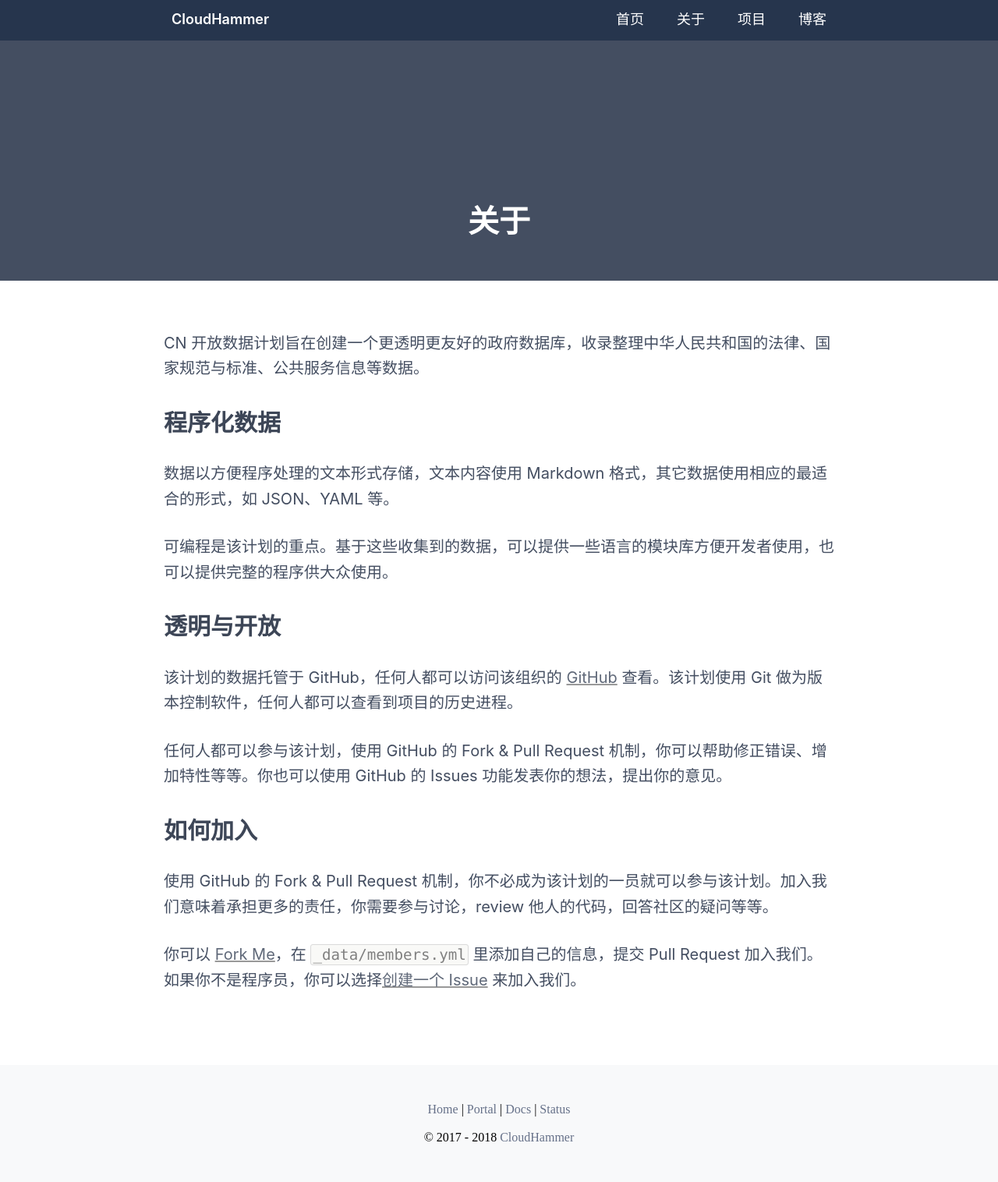
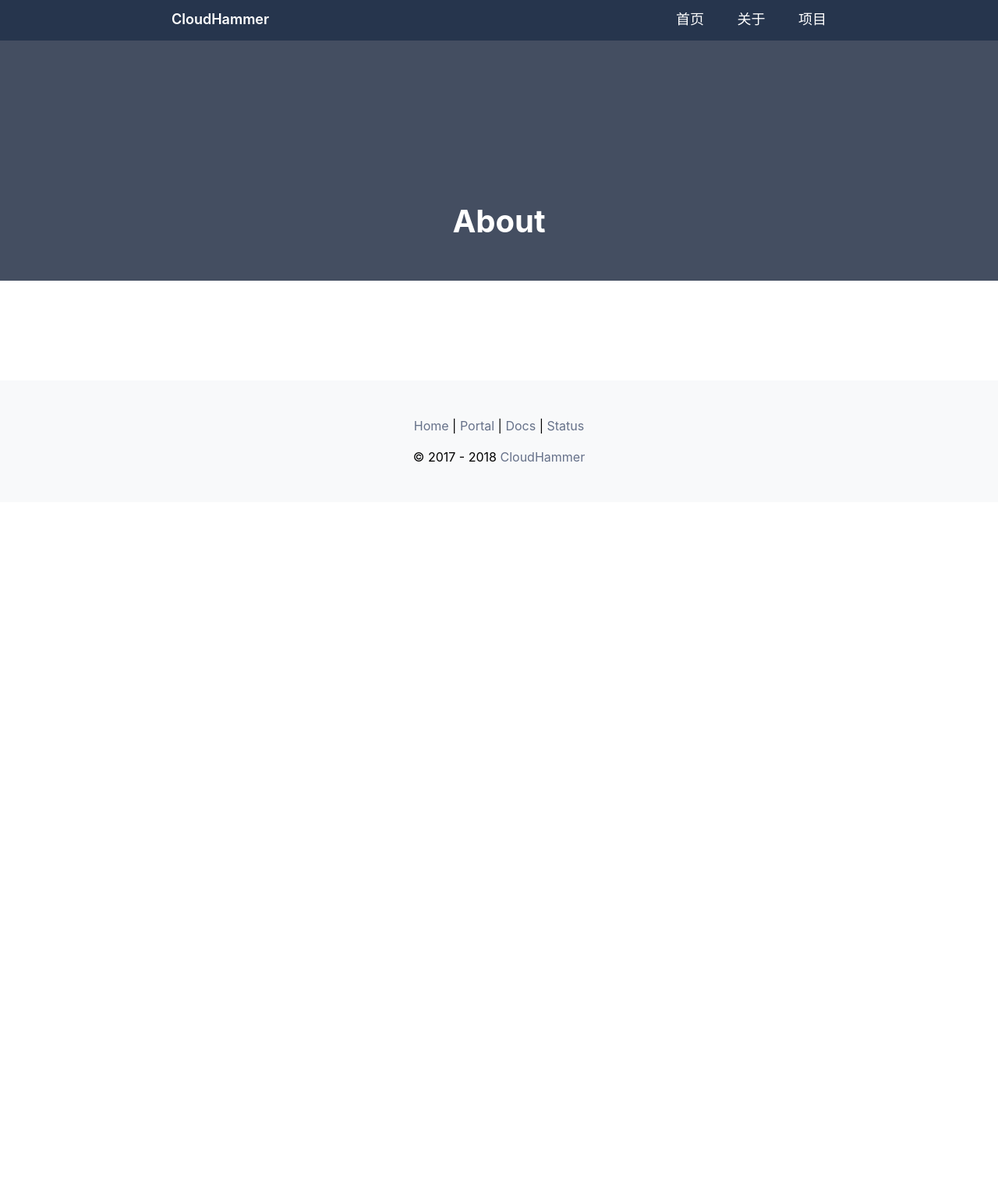
Before and after one commit to nanqinlang-fork-web-blogs/CloudHammer.github.io, a Jekyll site: the page built from about/index.md, in a window 1280 px wide. Shown: the whole page at 78% size. Built offline with Jekyll 4.4.1, drawn with Linux system fonts in a browser that asks for light colours; after the commit the page ends 900 px from its top, so only the background shows below that.

Commit message:
Update index & nav

```diff
--- a/_config.yml
+++ b/_config.yml
@@ -14,5 +14,3 @@ nav:
     link: "/about/"
   - title: 项目
     link: "#"
-  - title: 博客
-    link: "#"
--- a/_layouts/home.html
+++ b/_layouts/home.html
@@ -11,7 +11,7 @@
         {% include header.html %}
         <div class="header-content">
             <div class="container yue">
-                <h1>CloudHammer Open Source Project</h1>
+                <h2>CloudHammer Open Source</h2>
             </div>
             <div class="container">
                 <br>
--- a/about/index.md
+++ b/about/index.md
@@ -1,24 +1,4 @@
 ---
 layout: post
-title: 关于
+title: About
 ---
-
-CN 开放数据计划旨在创建一个更透明更友好的政府数据库，收录整理中华人民共和国的法律、国家规范与标准、公共服务信息等数据。
-
-## 程序化数据
-
-数据以方便程序处理的文本形式存储，文本内容使用 Markdown 格式，其它数据使用相应的最适合的形式，如 JSON、YAML 等。
-
-可编程是该计划的重点。基于这些收集到的数据，可以提供一些语言的模块库方便开发者使用，也可以提供完整的程序供大众使用。
-
-## 透明与开放
-
-该计划的数据托管于 GitHub，任何人都可以访问该组织的 [GitHub](https://github.com/cn) 查看。该计划使用 Git 做为版本控制软件，任何人都可以查看到项目的历史进程。
-
-任何人都可以参与该计划，使用 GitHub 的 Fork & Pull Request 机制，你可以帮助修正错误、增加特性等等。你也可以使用 GitHub 的 Issues 功能发表你的想法，提出你的意见。
-
-## 如何加入
-
-使用 GitHub 的 Fork & Pull Request 机制，你不必成为该计划的一员就可以参与该计划。加入我们意味着承担更多的责任，你需要参与讨论，review 他人的代码，回答社区的疑问等等。
-
-你可以 [Fork Me](https://github.com/cn/cn.github.io)，在 `_data/members.yml` 里添加自己的信息，提交 Pull Request 加入我们。如果你不是程序员，你可以选择[创建一个 Issue](https://github.com/cn/cn.github.io/issues/new) 来加入我们。
--- a/css/main.css
+++ b/css/main.css
@@ -1,6 +1,8 @@
 html, body {
   padding: 0;
   margin: 0;
+  text-rendering: optimizeLegibility;
+  font-family: -apple-system,system-ui,BlinkMacSystemFont,"Segoe UI",Roboto,"Helvetica Neue",sans-serif;
 }
 .container {
   margin-left: auto;
```
